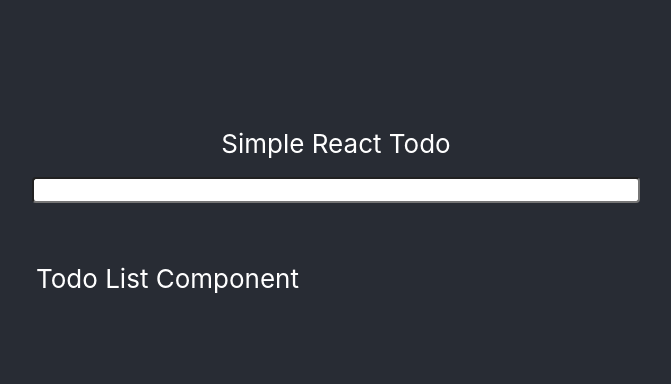
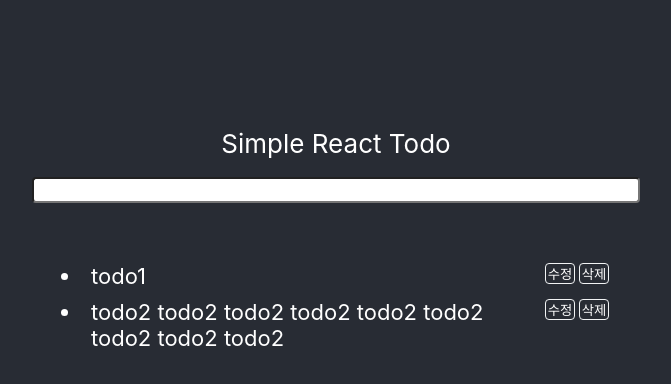
Before and after one commit to ghckss/SimpleReactTodo, a React (Create React App) app: page / in a window 1280 px wide. Shown: the top 384 px of the page, without its empty margins (304-975 px from the left). Built offline with nearby package versions, Linux system fonts and the light colour scheme.

Commit message:
list 컴포넌트 구성

```diff
--- a/src/components/todo/index.scss
+++ b/src/components/todo/index.scss
@@ -15,7 +15,7 @@
     }
   }
   .todo-body {
-    width: 600px;
+    width: 550px;
     margin: 0 auto;
     text-align: left;
   }
--- a/src/components/todo/list/index.js
+++ b/src/components/todo/list/index.js
@@ -1,7 +1,24 @@
 import React from "react";
+import { Button } from "widgets";
+import "./index.scss";
 
 const List = () => {
-  return <div>Todo List Component</div>;
+  return (
+    <div className="list">
+      <li>
+        <span className="todo-value">todo1</span>
+        <Button value="삭제" />
+        <Button value="수정" />
+      </li>
+      <li>
+        <span className="todo-value">
+          todo2 todo2 todo2 todo2 todo2 todo2 todo2 todo2 todo2
+        </span>
+        <Button value="삭제" />
+        <Button value="수정" />
+      </li>
+    </div>
+  );
 };
 
 export default List;
--- a/src/components/todo/list/index.scss
+++ b/src/components/todo/list/index.scss
@@ -0,0 +1,16 @@
+div.list {
+  li {
+    margin: 10px 0;
+    font-size: calc(10px + 1.5vmin);
+    span.todo-value {
+      display: inline-flex;
+      width: 400px;
+    }
+    button {
+      margin: 0 2px;
+      float: right;
+      background-color: #282c34;
+      color: white;
+    }
+  }
+}
--- a/src/widgets/button/index.scss
+++ b/src/widgets/button/index.scss
@@ -1,6 +1,5 @@
 button {
   min-width: 30px;
-  height: 24px;
   border: 1px solid #f1f3f4;
   background-color: #f1f3f4;
   color: black;
```
